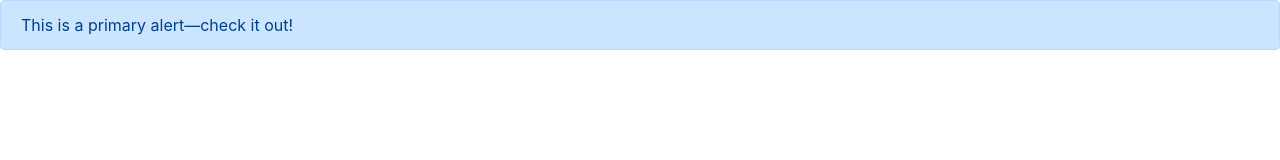
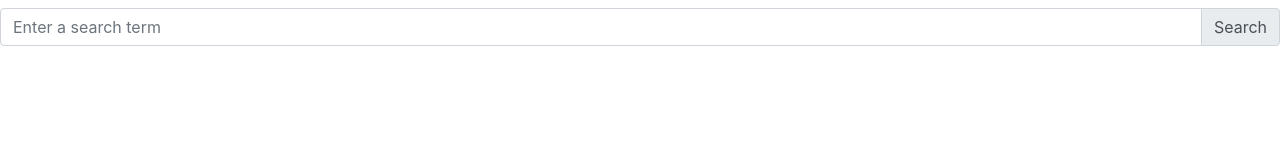
Before and after one commit to jchaplin2/image-gallery, a website: page public/index.html in a window 1280 px wide. Drawn offline with nearby package versions, Linux system fonts and the light colour scheme.

Commit message:
Add search bar component

```diff
--- a/public/index.html
+++ b/public/index.html
@@ -7,11 +7,10 @@
     <script src="https://code.jquery.com/jquery-3.2.1.slim.min.js" integrity="sha384-KJ3o2DKtIkvYIK3UENzmM7KCkRr/rE9/Qpg6aAZGJwFDMVNA/GpGFF93hXpG5KkN" crossorigin="anonymous"></script>
     <script src="https://cdnjs.cloudflare.com/ajax/libs/popper.js/1.12.9/umd/popper.min.js" integrity="sha384-ApNbgh9B+Y1QKtv3Rn7W3mgPxhU9K/ScQsAP7hUibX39j7fakFPskvXusvfa0b4Q" crossorigin="anonymous"></script>
     <script src="https://maxcdn.bootstrapcdn.com/bootstrap/4.0.0/js/bootstrap.min.js" integrity="sha384-JZR6Spejh4U02d8jOt6vLEHfe/JQGiRRSQQxSfFWpi1MquVdAyjUar5+76PVCmYl" crossorigin="anonymous"></script>
-    <script src="js/app.js"></script>
 </head>
 <body>
-    <div class="alert alert-primary" role="alert">
-        This is a primary alert—check it out!
-      </div>
+    <div id="main">
+    </div>
+    <script src="js/app.js"></script>
 </body>
 </html>
--- a/public/js/app.js
+++ b/public/js/app.js
@@ -1,6 +1,55 @@
-(function(){
-    function init(){
-        console.log("hi!!");
+(function() {
+    let _mainContainer;
+    const ENTER_KEY = 13;
+
+    function InputSearchComponent() {
+        let renderSearchBox = function() {
+            let inputDiv = window.document.createElement("div");
+            inputDiv.className = "input-group-append";
+
+            let inputButton = window.document.createElement("span");
+            inputButton.className = "input-group-text";
+            inputButton.innerText = "Search";
+            inputButton.addEventListener("click", fetchImageResults);
+
+            inputDiv.appendChild(inputButton);
+
+            return inputDiv;
+        };
+
+        let renderInput = function() {
+            let inputElement = window.document.createElement("input");
+            inputElement.className = "form-control";
+            inputElement.setAttribute("placeholder", "Enter a search term");
+            inputElement.setAttribute("aria-label", "Search");
+            inputElement.addEventListener("keyup", function(e) {
+                if(e.keyCode === ENTER_KEY){
+                    fetchImageResults();
+                }
+            });
+
+            return inputElement;
+        };
+
+        this.renderContainer = function(){
+            let inputDiv = window.document.createElement("div");
+            inputDiv.classList = "input-group mt-2";
+
+            inputDiv.appendChild(renderInput());
+            inputDiv.appendChild(renderSearchBox());
+            _mainContainer.appendChild(inputDiv);
+        };
+    }
+
+    let fetchImageResults = function() {
+        console.log("call fetch here.");
+    };
+
+    let init = function() {
+        _mainContainer = window.document.getElementById("main");
+
+        let inputSearchBox = new InputSearchComponent();
+        inputSearchBox.renderContainer();
     }
 
     init();
```
